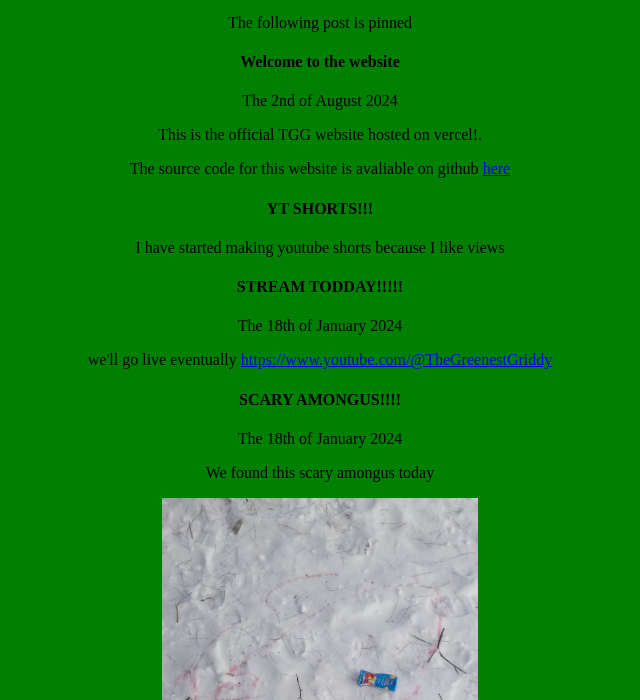
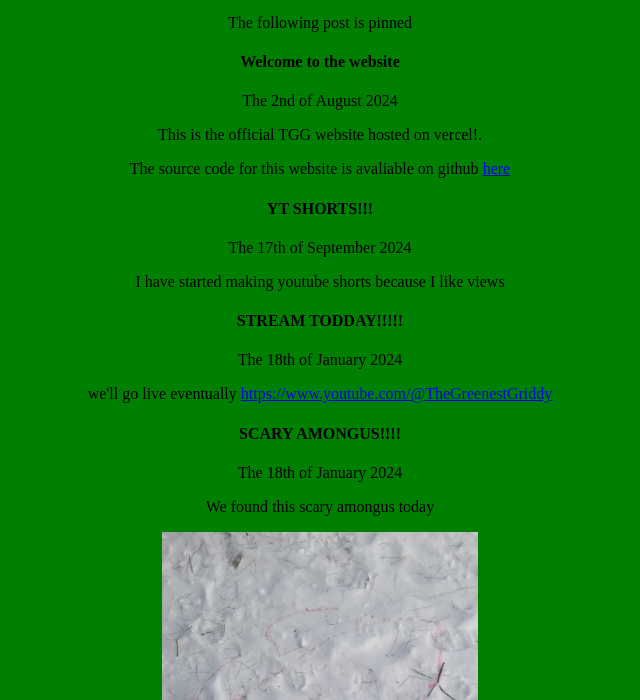
Before and after one commit to alexthe-canadian/tggweb, a plain HTML site: page index.html in a window 1280 px wide. Shown: the part 100-800 px from the top of the page, without its empty margins (320-960 px from the left). Drawn offline with Linux system fonts and the light colour scheme.

Commit message:
Update index.html

```diff
--- a/index.html
+++ b/index.html
@@ -41,6 +41,7 @@
         </div>
         <div class="blog">
             <h4>YT SHORTS!!!</h4>
+            <p>The 17th of September 2024</p>
             <p>I have started making youtube shorts because I like views</p>
         </div>
         <div class="blog">
```
